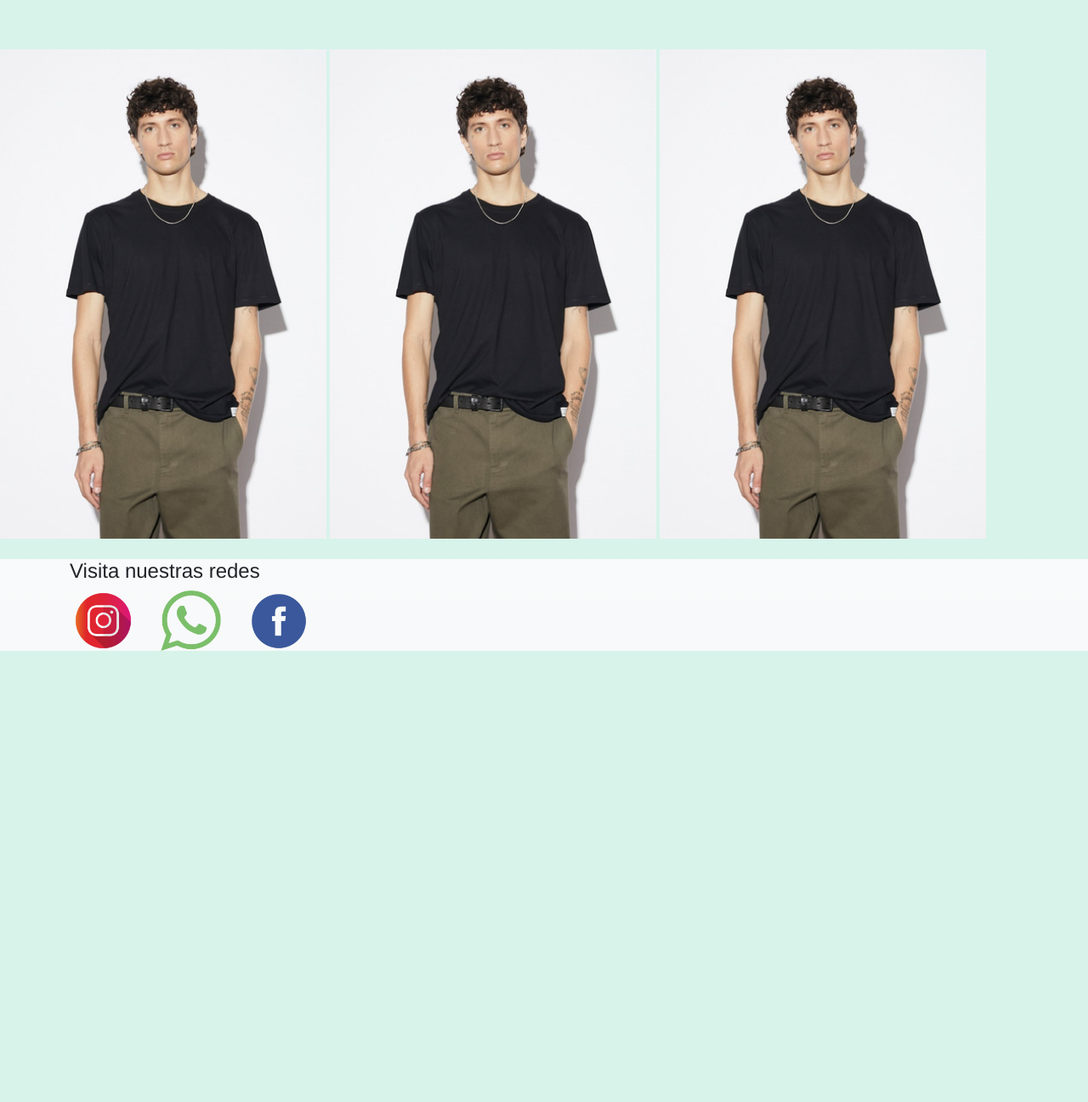
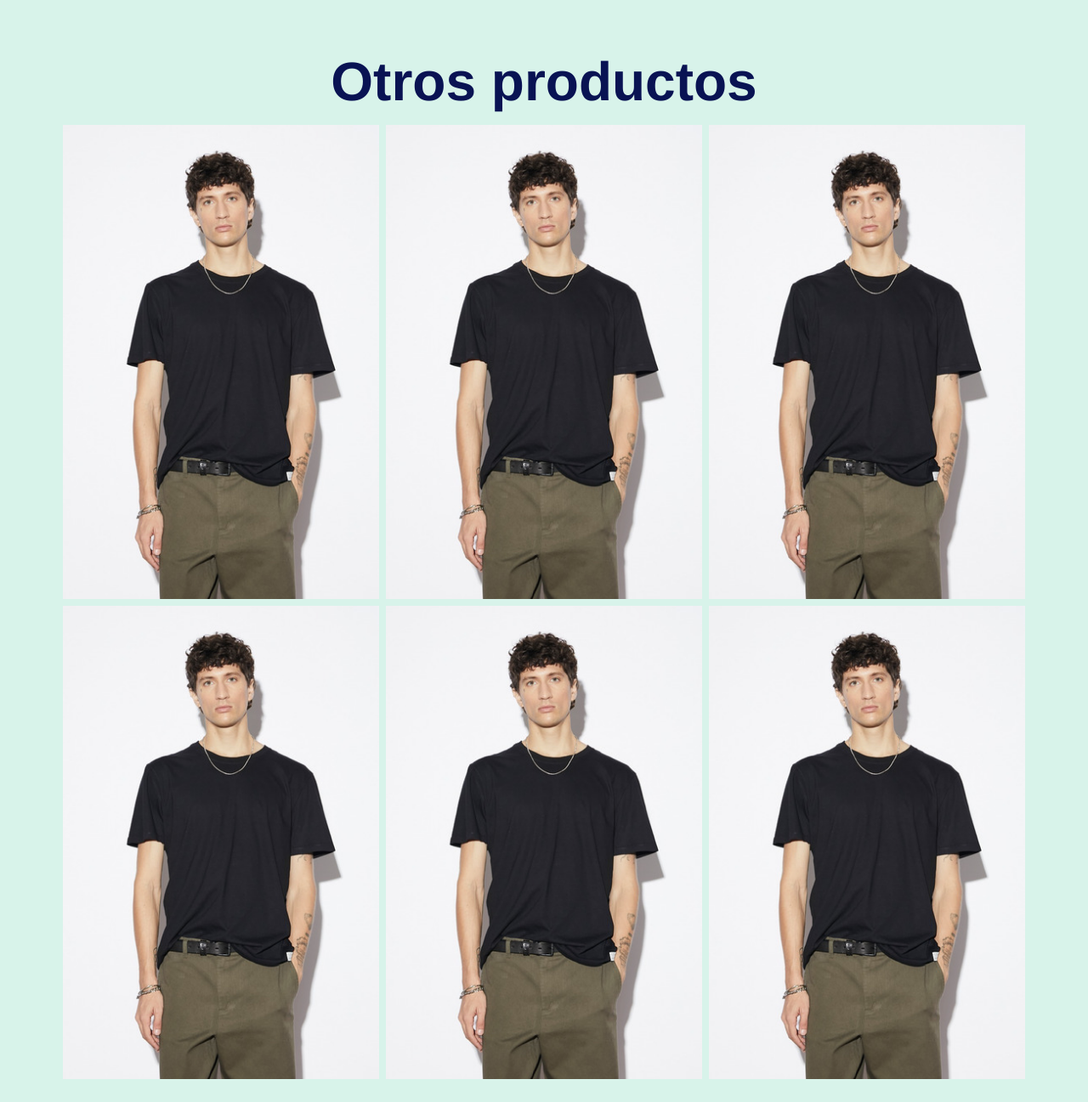
Before and after one commit to asebas22/Entrega-2.Asebastiani, a website: page productos.html in a window 1280 px wide. Shown: the part 1500-2797 px from the top of the page at 85% size. Before the commit the page ends 2266 px from the top, so only its background shows below. Drawn offline with Linux system fonts and the light colour scheme.

Commit message:
aplicando sass primero

```diff
--- a/productos.html
+++ b/productos.html
@@ -52,7 +52,7 @@
           <div class="container">
 
             <div class="row">
-              <h1 class="mb-5 display-3 fw-semibold text-center"> productos</h1>
+              <h1 class="mb-5 display-3 fw-semibold text-center texto-prod-titu"> productos</h1>
               </div>
 
 
@@ -126,15 +126,40 @@
 
 <section class="masprod">
 
-    <img src="imagenes/REMERAPROD2.jpg" alt="" class=" col-2 prod-img-1 img-fluid">
+  <div class="container mb-5">
+
+    <div class="row"> <h1 class="display-3 fw-semibold text-center"> Otros productos</h1></div>
+
+    <div class="row">
+
+      <div class="col-6 col-sm-4 col-lg-4 prod-img-1">
+    <img src="imagenes/REMERAPROD2.jpg" alt="" class="img-fluid">
+  </div>
+
+  <div class="col-6 col-sm-4 col-lg-4 prod-img-1">
+    <img src="imagenes/REMERAPROD2.jpg" alt="" class="img-fluid">
+  </div>
 
 
+  <div class="col-6 col-sm-4 col-lg-4 prod-img-1">
+    <img src="imagenes/REMERAPROD2.jpg" alt="" class="img-fluid">
+  </div>
 
-    <img src="imagenes/REMERAPROD2.jpg" alt="" class="col-2 prod-img-2 img-fluid">
+  <div class="col-6 col-sm-4 col-lg-4 prod-img-1">
+    <img src="imagenes/REMERAPROD2.jpg" alt="" class="img-fluid">
+  </div>
 
+    <div class="col-6 col-sm-4 col-lg-4 prod-img-1">
+    <img src="imagenes/REMERAPROD2.jpg" alt="" class="img-fluid">
+  </div>
 
+    <div class="col-6 col-sm-4 col-lg-4 prod-img-1">
+    <img src="imagenes/REMERAPROD2.jpg" alt="" class="img-fluid">
+  </div>
 
-    <img src="imagenes/REMERAPROD2.jpg" alt="" class="col-2 prod-img-3 img-fluid">
+  </div>
+
+  </div>
 
 
 
--- a/scss/style.scss
+++ b/scss/style.scss
@@ -1,3 +1,27 @@
+$color-p: rgb(73, 15, 114) ;
+
+$color-h: rgb(9, 19, 83);
+
+h1 { color:$color-h}
+
+span { color:$color-h}
+
+p { color: $color-p;}
+
+@if (3>2) { .texto-prod-titu { color: rgb(64, 50, 218);}}
+
+@for $v-prod from 1 through 6 {
+    .prod-img-#{$v-prod} { padding: 4px; }
+}
+
+
+
+
+
+
+
+
+
 body {
     background-color: rgb(216, 243, 234);
 
@@ -46,16 +70,3 @@ object-fit: cover;} }
     padding: 40px 0;}
 
 @media (min-width: 720px) { .galeria-destacados { padding: 20px;}}
-
-
-
-
-
-
-
-
-@if (3>2) { .galeria-titulo { color: rgb(18, 11, 97);}}
-
-@for $v-prod from 1 through 3 {
-    .prod-img-#{$v-prod} { width: 30%; }
-}
```
Also changed, not shown: css/style.css, 1 other file.
